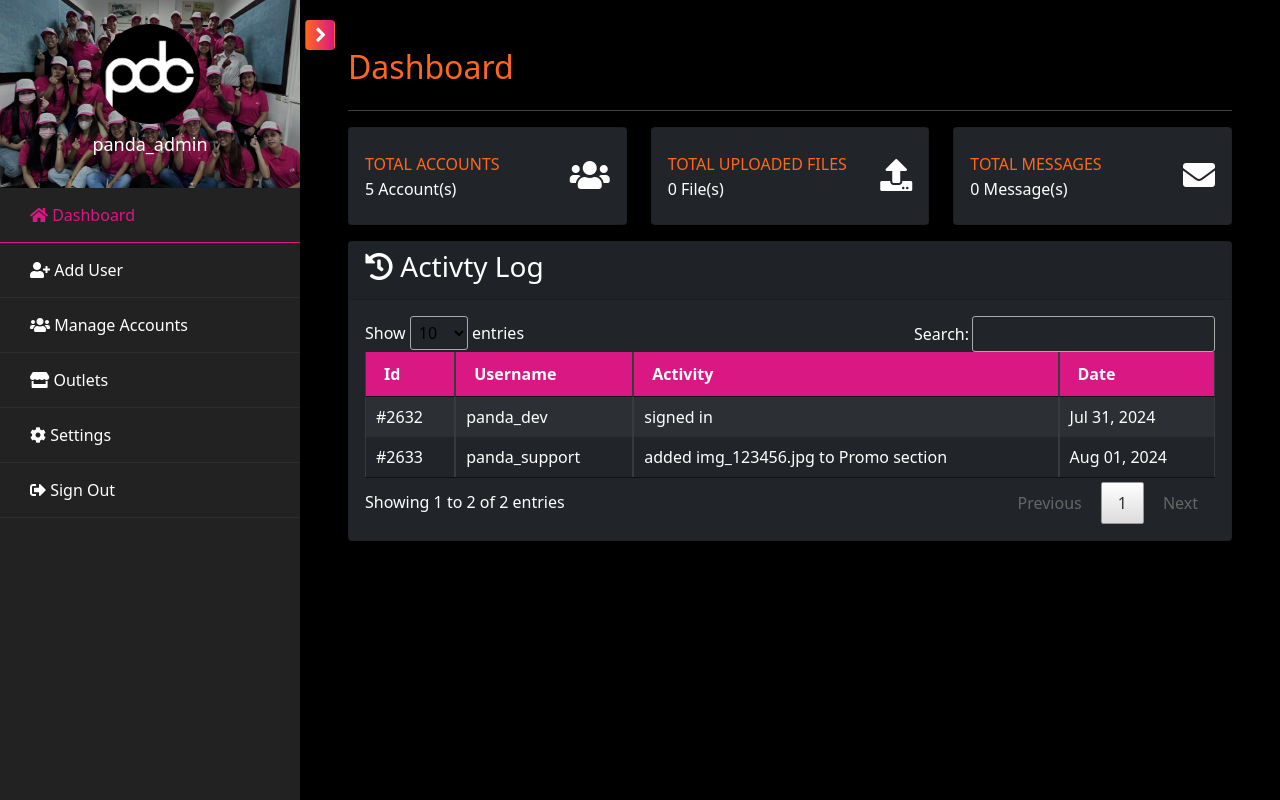
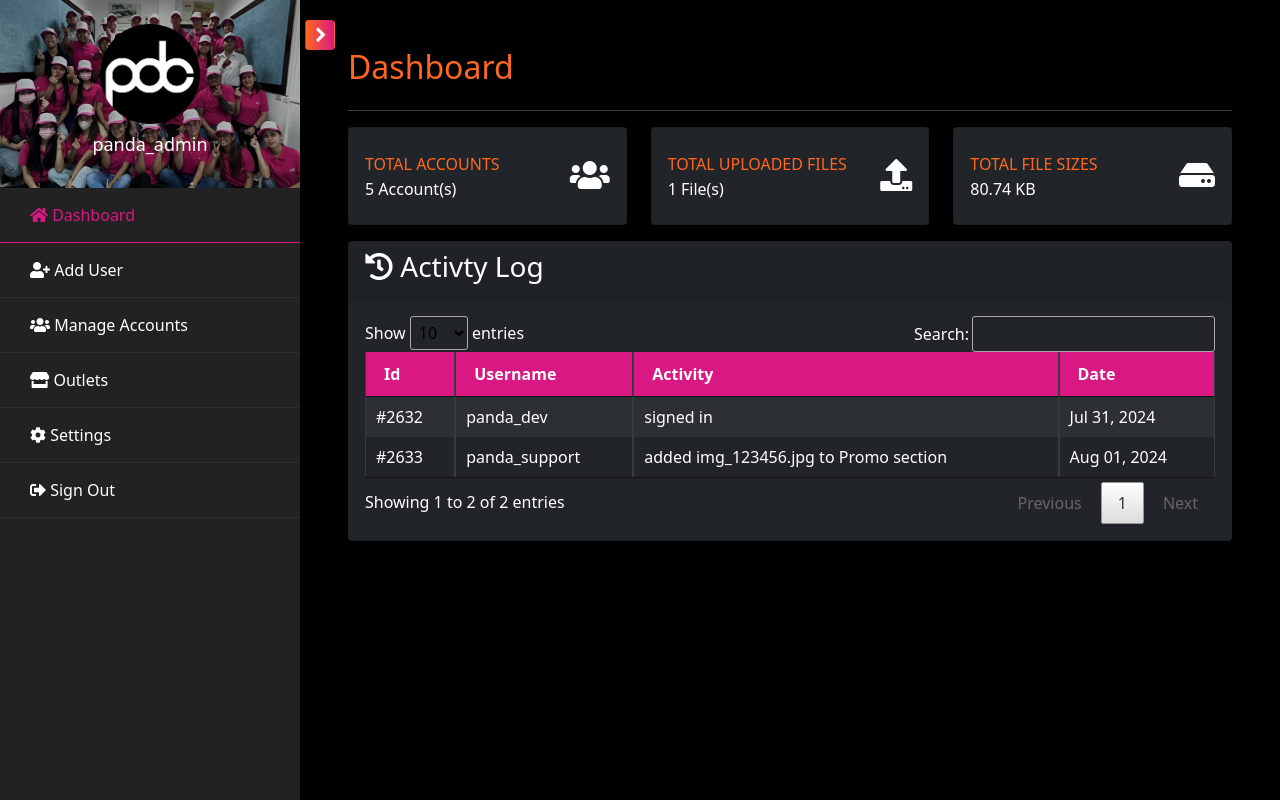
Before and after one commit to DrwSiruma/PDC-Web-Project, a PHP site: page /admin/admin.dashboard.php in a window 1280 px wide. Run offline with PHP 8.4, Linux system fonts and the light colour scheme; a user stored in the database is signed in; data comes from the database, SQL or seed files in the repository.

Commit message:
added computations for file sizes and file count

```diff
--- /dev/null
+++ b/includes/upload_size.php
@@ -0,0 +1,46 @@
+<?php
+/**
+ * Function to get the total size of all files in a directory.
+ *
+ * @param string $directory The path to the directory.
+ * @return int The total size in bytes.
+ */
+function getDirectorySize($directory) {
+    $size = 0;
+    foreach (new RecursiveIteratorIterator(new RecursiveDirectoryIterator($directory)) as $file) {
+        if ($file->isFile()) {
+            $size += $file->getSize();
+        }
+    }
+    return $size;
+}
+
+/**
+ * Function to count the total number of files in a directory.
+ *
+ * @param string $directory The path to the directory.
+ * @return int The total number of files.
+ */
+function getFileCount($directory) {
+    $count = 0;
+    foreach (new RecursiveIteratorIterator(new RecursiveDirectoryIterator($directory)) as $file) {
+        if ($file->isFile()) {
+            $count++;
+        }
+    }
+    return $count;
+}
+
+/**
+ * Function to format bytes into a human-readable format.
+ *
+ * @param int $bytes The size in bytes.
+ * @param int $decimals The number of decimal points.
+ * @return string The formatted size.
+ */
+function formatSize($bytes, $decimals = 2) {
+    $size = array('B', 'KB', 'MB', 'GB', 'TB', 'PB', 'EB', 'ZB', 'YB');
+    $factor = floor((strlen($bytes) - 1) / 3);
+    return sprintf("%.{$decimals}f", $bytes / pow(1024, $factor)) . ' ' . $size[$factor];
+}
+?>
--- a/pages/admin/admin.dashboard.php
+++ b/pages/admin/admin.dashboard.php
@@ -41,12 +41,10 @@
                                         <div class="text-xs font-weight-bold text-orange text-uppercase mb-1">Total Uploaded Files</div>
                                         <div class="h6 mb-0">
                                             <?php
-                                                // $query = "SELECT COUNT(*) FROM userinfo WHERE status='1'";
-                                                // $result = mysqli_query($connection, $query) or die(mysqli_error($db));
-                                                // while ($row = mysqli_fetch_array($result)) {
-                                                //     echo "$row[0]";
-                                                // }
-                                            ?>0&nbsp;File(s)
+                                                $directory = '../../uploads/';
+                                                $totalFiles  = getFileCount($directory);
+                                                echo $totalFiles;
+                                            ?>&nbsp;File(s)
                                         </div>
                                     </div>
                                     <div class="col-auto">
@@ -61,19 +59,17 @@
                             <div class="card-body">
                                 <div class="row no-gutters align-items-center">
                                     <div class="col mr-0">
-                                        <div class="text-xs font-weight-bold text-orange text-uppercase mb-1">Total Messages</div>
+                                        <div class="text-xs font-weight-bold text-orange text-uppercase mb-1">Total File Sizes</div>
                                         <div class="h6 mb-0">
                                             <?php
-                                                // $query = "SELECT COUNT(*) FROM userinfo WHERE status='1'";
-                                                // $result = mysqli_query($connection, $query) or die(mysqli_error($db));
-                                                // while ($row = mysqli_fetch_array($result)) {
-                                                //     echo "$row[0]";
-                                                // }
-                                            ?>0&nbsp;Message(s)
+                                                $directory = '../../uploads/';
+                                                $totalSize = getDirectorySize($directory);
+                                                echo formatSize($totalSize);
+                                            ?>
                                         </div>
                                     </div>
                                     <div class="col-auto">
-                                        <i class="fas fa-envelope fa-2x"></i>
+                                        <i class="fas fa-hdd fa-2x"></i>
                                     </div>
                                 </div>
                             </div>
--- a/pages/admin/admin.header.php
+++ b/pages/admin/admin.header.php
@@ -19,6 +19,7 @@ $accounts_page = ['admin.accounts.php', 'admin.user.php'];
 $outlet_page = ['admin.outlet.php', 'admin.add.outlet.php', 'admin.edit.outlet.php'];
 
 // echo "Welcome, Admin " . $_SESSION['username'];
+include('../../includes/upload_size.php');
 ?>
 
 <!DOCTYPE html>
```
